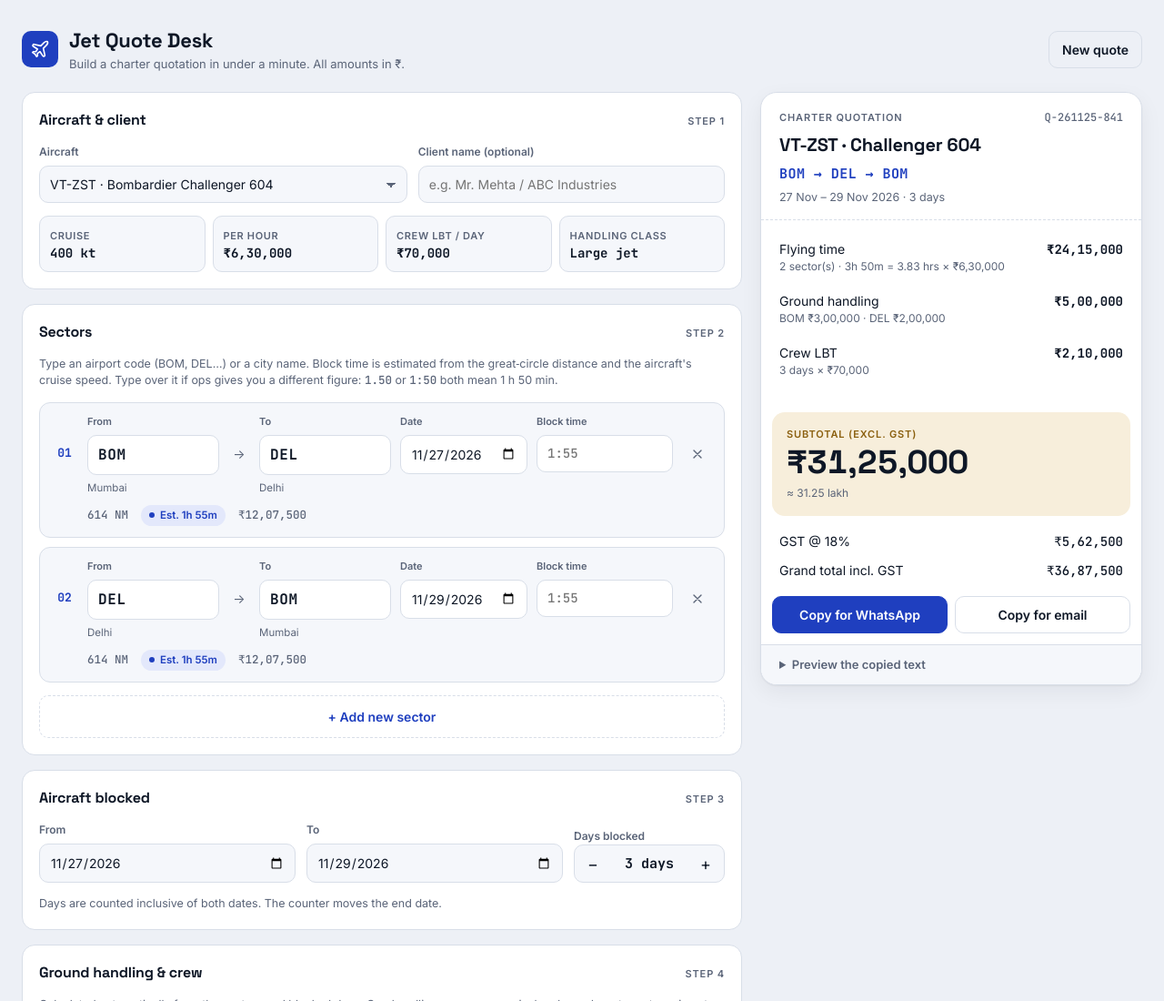
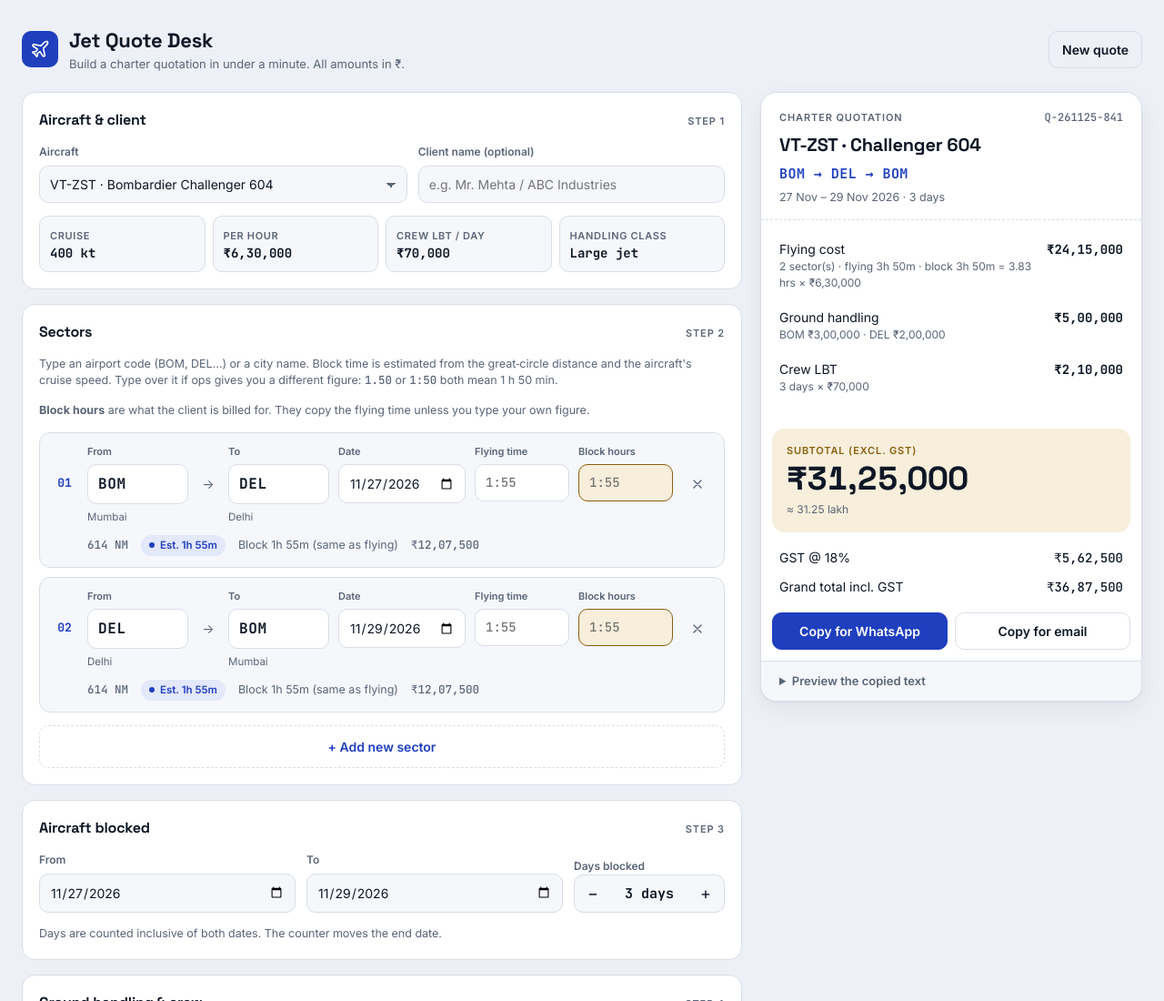
Before and after one commit to nagrajrao1/jet-quotes, a plain HTML site: page index.html in a window 1280 px wide. Shown: the top 1100 px of the page at 91% size. Drawn offline with Linux system fonts and the light colour scheme.

Commit message:
Add per-sector block hours field and bill flying cost on block hours
Block hours copy the flying time unless typed; flying cost = total block
hours x hourly rate. Quote card and copied text show both totals.

Co-Authored-By: Claude Opus 5.5 <noreply@anthropic.com>
Claude-Session: https://claude.ai/code/session_01APiFexN7dkARrTLMjs5hah

```diff
--- a/index.html
+++ b/index.html
@@ -109,24 +109,25 @@ select { appearance: none; padding-right: 34px; background-image: linear-gradien
 
 /* Sector strips */
 .strips { display: grid; gap: 10px; }
-.strip { display: grid; grid-template-columns: 30px minmax(0, 1fr) 24px minmax(0, 1fr) minmax(0, 140px) minmax(0, 150px) 34px; gap: 10px; align-items: start; border: 1px solid var(--line); border-radius: 12px; padding: 12px; background: var(--surface-2); }
+.strip { display: grid; grid-template-columns: 30px minmax(0, 1fr) 24px minmax(0, 1fr) minmax(0, 140px) minmax(0, 104px) minmax(0, 104px) 34px; gap: 10px; align-items: start; border: 1px solid var(--line); border-radius: 12px; padding: 12px; background: var(--surface-2); }
 .strip .seq, .strip .arrow { margin-top: 33px; }
 .strip .del { margin-top: 27px; }
 .strip .seq { font-family: var(--f-mono); font-weight: 700; color: var(--accent); font-size: 13px; text-align: center; }
 .strip .arrow { color: var(--muted); text-align: center; }
 .strip input.code { font-family: var(--f-mono); font-weight: 700; font-size: 16px; text-transform: uppercase; letter-spacing: .04em; background: var(--surface); }
 .strip input[type="date"], .strip input.bt { background: var(--surface); }
+.strip input.blk { background: var(--brass-soft); border-color: var(--brass); }
 .strip .city { font-size: 11.5px; color: var(--muted); white-space: nowrap; overflow: hidden; text-overflow: ellipsis; min-height: 17px; }
 .strip .meta { grid-column: 2 / -1; display: flex; flex-wrap: wrap; gap: 8px 14px; align-items: center; font-size: 12.5px; color: var(--muted); }
 .strip .bt-wrap { display: grid; gap: 6px; }
 .strip .bt-wrap > span, .strip label.field > span { font-size: 11px; }
 @media (max-width: 720px) {
   .strip { grid-template-columns: 26px minmax(0, 1fr) 18px minmax(0, 1fr) 34px; }
-  .strip .date-f { grid-column: 2 / 3; }
-  .strip .bt-wrap { grid-column: 4 / 5; }
+  .strip .date-f { grid-column: 2 / 5; grid-row: 2; }
+  .strip .bt-wrap { grid-column: 2 / 3; grid-row: 3; }
+  .strip .blk-wrap { grid-column: 4 / 5; grid-row: 3; }
   .strip .del { grid-row: 1; grid-column: 5; }
-  .strip .date-f, .strip .bt-wrap { grid-row: 2; }
-  .strip .meta { grid-row: 3; }
+  .strip .meta { grid-row: 4; }
 }
 .chip { display: inline-flex; align-items: center; gap: 6px; font-size: 11.5px; font-weight: 600; padding: 3px 9px; border-radius: 999px; background: var(--accent-soft); color: var(--accent); white-space: nowrap; }
 .chip.manual { background: var(--brass-soft); color: var(--brass); }
@@ -243,6 +244,7 @@ footer { color: var(--muted); font-size: 12px; text-align: center; }
       <section class="panel" aria-labelledby="h-sec">
         <div class="panel-head"><h2 id="h-sec">Sectors</h2><span class="eyebrow">Step 2</span></div>
         <p class="hint">Type an airport code (BOM, DEL…) or a city name. Block time is estimated from the great‑circle distance and the aircraft's cruise speed. Type over it if ops gives you a different figure: <span class="mono">1.50</span> or <span class="mono">1:50</span> both mean 1 h 50 min.</p>
+        <p class="hint"><b>Block hours</b> are what the client is billed for. They copy the flying time unless you type your own figure.</p>
         <div class="strips" id="strips"></div>
         <button class="btn dashed" id="add-sector" type="button">+ Add new sector</button>
         <datalist id="airports"></datalist>
@@ -481,8 +483,8 @@ footer { color: var(--muted); font-size: 12px; text-align: center; }
       ref: "Q-" + toISO(new Date()).replace(/-/g, "").slice(2) + "-" + String(Math.floor(Math.random() * 900) + 100),
       aircraft: "ZST", client: "",
       sectors: [
-        { from: "BOM", to: "DEL", date: toISO(start), bt: "" },
-        { from: "DEL", to: "BOM", date: toISO(end), bt: "" }
+        { from: "BOM", to: "DEL", date: toISO(start), bt: "", blk: "" },
+        { from: "DEL", to: "BOM", date: toISO(end), bt: "", blk: "" }
       ],
       start: toISO(start), end: toISO(end), days: 3,
       lbtOn: true, ghOff: {}, extras: []
@@ -508,6 +510,11 @@ footer { color: var(--muted); font-size: 12px; text-align: center; }
     else if (a && b && a === b) out.mode = "same";
     else if (a && b) out.mode = "unknown";
     if (ov !== null && isNaN(ov)) out.badBT = true;
+    // Block hours (billed): typed figure, otherwise the flying time.
+    var bk = parseBT(s.blk);
+    if (bk !== null && !isNaN(bk) && bk > 0) { out.block = bk; out.blockManual = true; }
+    else out.block = out.min;
+    if (bk !== null && isNaN(bk)) out.badBlk = true;
     return out;
   }
 
@@ -515,7 +522,8 @@ footer { color: var(--muted); font-size: 12px; text-align: center; }
     var ac = S.aircraft[state.aircraft];
     var secs = state.sectors.map(sectorCalc);
     var totalMin = secs.reduce(function (t, s) { return t + (s.min || 0); }, 0);
-    var flying = (totalMin / 60) * ac.rate;
+    var blockMin = secs.reduce(function (t, s) { return t + (s.block || 0); }, 0);
+    var flying = (blockMin / 60) * ac.rate; // billed on block hours
 
     // One ground handling = one arrival + one departure at a station.
     // Handlings at a station = max(arrivals, departures).
@@ -528,7 +536,7 @@ footer { color: var(--muted); font-size: 12px; text-align: center; }
     });
     var ghTotal = gh.reduce(function (t, g) { return t + (g.on ? g.amount : 0); }, 0);
 
-    var hasTrip = !!state.start || totalMin > 0; // nothing to charge on an empty quote
+    var hasTrip = !!state.start || blockMin > 0; // nothing to charge on an empty quote
     var lbt = (state.lbtOn && hasTrip) ? state.days * ac.lbt : 0;
     var extras = state.extras.filter(function (x) { return Number(x.amount) > 0; });
     var extraTotal = extras.reduce(function (t, x) { return t + Number(x.amount); }, 0);
@@ -538,9 +546,10 @@ footer { color: var(--muted); font-size: 12px; text-align: center; }
     secs.forEach(function (s, i) {
       if (s.mode === "unknown") alerts.push("Sector " + (i + 1) + ": " + s.from + " or " + s.to + " isn't in the airport list. Type the block time manually.");
       if (s.mode === "same") alerts.push("Sector " + (i + 1) + ": departure and arrival are the same airport.");
+      if (s.badBlk) alerts.push("Sector " + (i + 1) + ": type block hours as hours and two-digit minutes, e.g. 2.10 or 2:10.");
       if (s.badBT) alerts.push("Sector " + (i + 1) + ": type block time as hours and two-digit minutes, e.g. 1.50 or 1:50 (use 1.05 for 1 h 5 min).");
     });
-    return { ac: ac, secs: secs, totalMin: totalMin, flying: flying, gh: gh, ghTotal: ghTotal, lbt: lbt, extras: extras, extraTotal: extraTotal, subtotal: subtotal, gst: gst, grand: subtotal + gst, alerts: alerts };
+    return { ac: ac, secs: secs, totalMin: totalMin, blockMin: blockMin, flying: flying, gh: gh, ghTotal: ghTotal, lbt: lbt, extras: extras, extraTotal: extraTotal, subtotal: subtotal, gst: gst, grand: subtotal + gst, alerts: alerts };
   }
 
   /* ---------- Rendering ---------- */
@@ -570,7 +579,8 @@ footer { color: var(--muted); font-size: 12px; text-align: center; }
         '<div class="arrow" aria-hidden="true">→</div>' +
         '<label class="field"><span>To</span><input class="code" id="s' + i + '-to" data-f="to" list="airports" value="' + esc(s.to) + '" placeholder="DEL" autocomplete="off" spellcheck="false"><div class="city" id="s' + i + '-toc"></div></label>' +
         '<label class="field date-f"><span>Date</span><input type="date" id="s' + i + '-date" data-f="date" value="' + esc(s.date) + '"></label>' +
-        '<label class="field bt-wrap"><span>Block time</span><input class="bt mono" id="s' + i + '-bt" data-f="bt" value="' + esc(s.bt) + '" placeholder="auto" inputmode="decimal" autocomplete="off"></label>' +
+        '<label class="field bt-wrap"><span>Flying time</span><input class="bt mono" id="s' + i + '-bt" data-f="bt" value="' + esc(s.bt) + '" placeholder="auto" inputmode="decimal" autocomplete="off"></label>' +
+        '<label class="field bt-wrap blk-wrap"><span>Block hours</span><input class="bt blk mono" id="s' + i + '-blk" data-f="blk" value="' + esc(s.blk || "") + '" placeholder="auto" inputmode="decimal" autocomplete="off"></label>' +
         '<button class="icon-btn del" type="button" data-del="' + i + '" aria-label="Remove sector ' + (i + 1) + '"' + (only ? " disabled" : "") + '>' +
         '<svg width="16" height="16" viewBox="0 0 24 24" fill="none" stroke="currentColor" stroke-width="2" stroke-linecap="round"><path d="M18 6 6 18M6 6l12 12"/></svg></button>' +
         '<div class="meta" id="s' + i + '-meta"></div>' +
@@ -584,6 +594,8 @@ footer { color: var(--muted); font-size: 12px; text-align: center; }
       fc.textContent = AP[s.from] ? AP[s.from][0] : (s.from ? "Not in list" : "");
       tc.textContent = AP[s.to] ? AP[s.to][0] : (s.to ? "Not in list" : "");
       bt.placeholder = s.est !== null ? hm(s.est).replace("h ", ":").replace("m", "") : "h:mm";
+      var blk = $("s" + i + "-blk");
+      if (blk) blk.placeholder = s.min ? hm(s.min).replace("h ", ":").replace("m", "") : "h:mm";
       var parts = [];
       if (s.dist !== null) parts.push('<span class="mono">' + Math.round(s.dist) + " NM</span>");
       if (s.mode === "fixed") parts.push('<span class="chip"><span class="dot"></span>Standard ' + hm(s.min) + "</span>");
@@ -592,7 +604,9 @@ footer { color: var(--muted); font-size: 12px; text-align: center; }
       else if (s.mode === "unknown") parts.push('<span class="chip warn"><span class="dot"></span>Enter block time</span>');
       else if (s.mode === "same") parts.push('<span class="chip warn"><span class="dot"></span>Same airport</span>');
       else parts.push("<span>Add both airports</span>");
-      if (s.min) parts.push('<span class="mono">' + inr((s.min / 60) * c.ac.rate) + "</span>");
+      if (s.blockManual) parts.push('<span class="chip manual"><span class="dot"></span>Block ' + hm(s.block) + "</span>");
+      else if (s.block) parts.push("<span>Block " + hm(s.block) + " (same as flying)</span>");
+      if (s.block) parts.push('<span class="mono">' + inr((s.block / 60) * c.ac.rate) + "</span>");
       meta.innerHTML = parts.join("");
     });
   }
@@ -653,12 +667,15 @@ footer { color: var(--muted); font-size: 12px; text-align: center; }
     c.secs.forEach(function (s, i) {
       var d = state.sectors[i].date ? fmtDate(state.sectors[i].date, false) + "  " : "";
       var nameF = AP[s.from] ? " (" + AP[s.from][0] + ")" : "", nameT = AP[s.to] ? " (" + AP[s.to][0] + ")" : "";
-      L.push((i + 1) + ". " + d + (s.from || "—") + nameF + " → " + (s.to || "—") + nameT + "  ·  " + (s.min ? hm(s.min) : "TBC"));
+      var t = s.min ? hm(s.min) : "TBC";
+      if (s.blockManual) t = "Flying " + t + " / Block " + hm(s.block);
+      L.push((i + 1) + ". " + d + (s.from || "—") + nameF + " → " + (s.to || "—") + nameT + "  ·  " + t);
     });
     L.push("Total flying time: " + hm(c.totalMin) + " (" + hrs(c.totalMin) + " hrs)");
+    L.push("Total block hours: " + hm(c.blockMin) + " (" + hrs(c.blockMin) + " hrs)");
     L.push("");
     L.push(b("Charges"));
-    L.push("Flying: " + hrs(c.totalMin) + " hrs × " + inr(c.ac.rate) + " = " + inr(c.flying));
+    L.push("Flying cost: " + hrs(c.blockMin) + " block hrs × " + inr(c.ac.rate) + " = " + inr(c.flying));
     var ghOn = c.gh.filter(function (g) { return g.on; });
     if (ghOn.length) L.push("Ground handling (" + ghOn.map(function (g) { return g.code + (g.qty > 1 ? " ×" + g.qty : ""); }).join(", ") + "): " + inr(c.ghTotal));
     if (state.lbtOn) L.push("Crew LBT: " + state.days + " day" + (state.days > 1 ? "s" : "") + " × " + inr(c.ac.lbt) + " = " + inr(c.lbt));
@@ -682,7 +699,7 @@ footer { color: var(--muted); font-size: 12px; text-align: center; }
     $("q-sub").textContent = sub.join(" · ");
 
     var rows = [];
-    rows.push(['Flying time<small>' + c.secs.filter(function (s) { return s.min; }).length + " sector(s) · " + hm(c.totalMin) + " = " + hrs(c.totalMin) + " hrs × " + inr(c.ac.rate) + "</small>", inr(c.flying)]);
+    rows.push(['Flying cost<small>' + c.secs.filter(function (s) { return s.block; }).length + " sector(s) · flying " + hm(c.totalMin) + " · block " + hm(c.blockMin) + " = " + hrs(c.blockMin) + " hrs × " + inr(c.ac.rate) + "</small>", inr(c.flying)]);
     var ghOn = c.gh.filter(function (g) { return g.on; });
     rows.push(["Ground handling<small>" + (ghOn.length ? ghOn.map(function (g) { return g.code + (g.qty > 1 ? " ×" + g.qty : "") + " " + inr(g.amount); }).join(" · ") : "None") + "</small>", inr(c.ghTotal)]);
     if (state.lbtOn) rows.push(["Crew LBT<small>" + state.days + " day" + (state.days > 1 ? "s" : "") + " × " + inr(c.ac.lbt) + "</small>", inr(c.lbt)]);
@@ -766,7 +783,7 @@ footer { color: var(--muted); font-size: 12px; text-align: center; }
     var last = state.sectors[state.sectors.length - 1];
     var from = last ? resolve(last.to) : "";
     var date = last && last.date ? last.date : state.start;
-    state.sectors.push({ from: from, to: "", date: date || "", bt: "" });
+    state.sectors.push({ from: from, to: "", date: date || "", bt: "", blk: "" });
     renderStrips(); refresh();
     var el = $("s" + (state.sectors.length - 1) + (from ? "-to" : "-from")); if (el) el.focus();
   });
@@ -820,7 +837,7 @@ footer { color: var(--muted); font-size: 12px; text-align: center; }
     state = freshState();
     S = clone(DEFAULTS);
     state.client = "";
-    state.sectors = [{ from: "", to: "", date: "", bt: "" }];
+    state.sectors = [{ from: "", to: "", date: "", bt: "", blk: "" }];
     state.start = ""; state.end = ""; state.days = 1;
     state.lbtOn = true; state.ghOff = {}; state.extras = [];
     $("settings").open = false; $("q-preview-d").open = false;
```
Also changed, not shown: src/quote-desk.html (+34 -17 lines), 1 other file.
